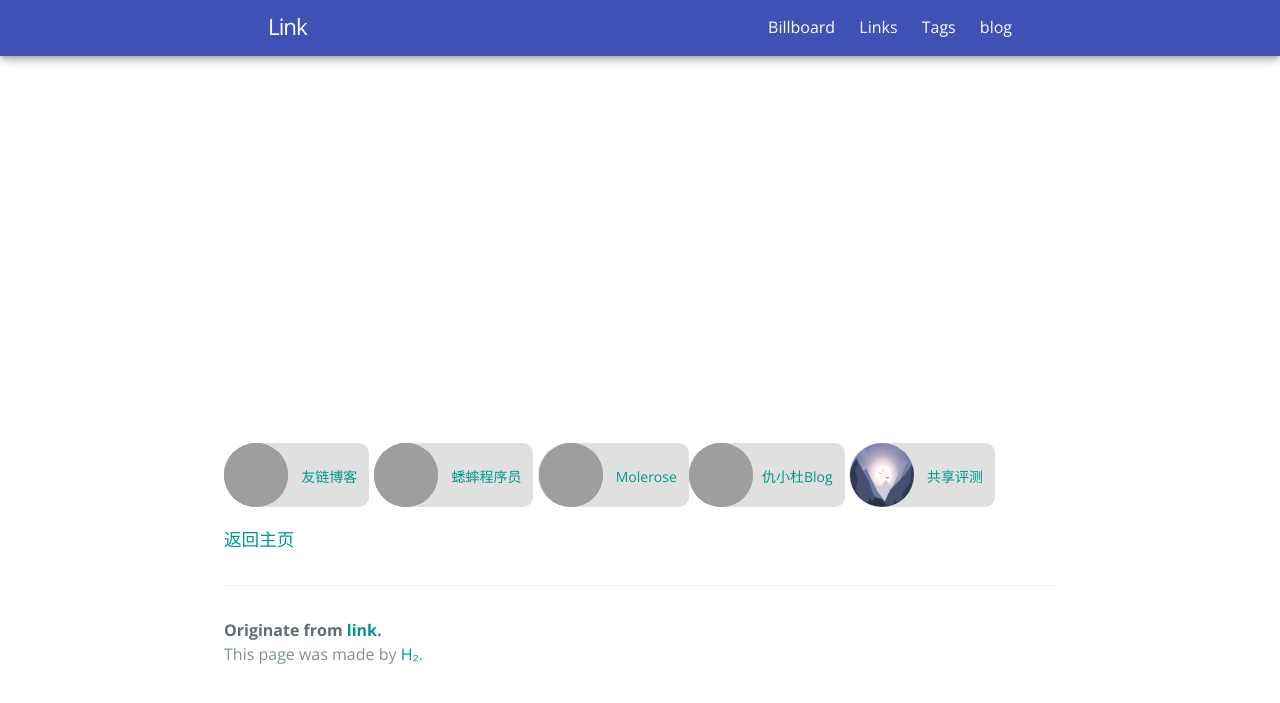
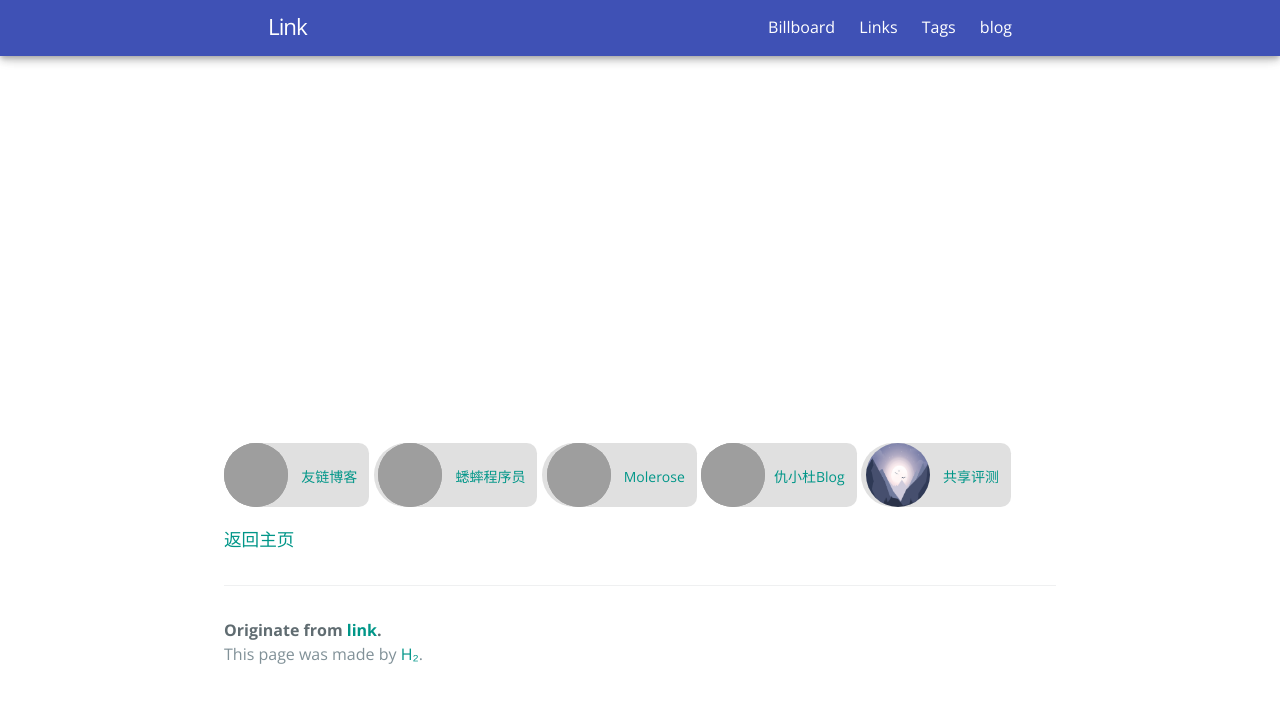
Before and after one commit to link9596/qwq, a Jekyll site: the page built from about.md, in a window 1280 px wide. Shown: the top 703 px of the page. Built offline with Jekyll 4.4.1, drawn with Linux system fonts in a browser that asks for light colours; comment, search, counter and statistics services are not loaded; grey boxes are pictures that could not be loaded.

Commit message:
Update about.md

```diff
--- a/about.md
+++ b/about.md
@@ -11,22 +11,22 @@ permalink: /links.html
 </div>
 
 <div class="link-chip">
-  <img src="http://www.huisai.top/usr/files/icon.jpg" class="link-chip-icon" style="margin-left: -4px">
+  <img src="http://www.huisai.top/usr/files/icon.jpg" class="link-chip-icon">
   <a target="_blank" class="link-chip-title" href="http://www.huisai.top">蟋蟀程序员</a>
 </div>
 
 <div class="link-chip">
-  <img src="http://www.molerose.com/usr/themes/molerose/images/400-400.jpg" class="link-chip-icon" style="margin-left: -4px">
+  <img src="http://www.molerose.com/usr/themes/molerose/images/400-400.jpg" class="link-chip-icon">
   <a target="_blank" class="link-chip-title" href="http://www.molerose.com/">Molerose</a>
 </div>
 
 <div class="link-chip">
-  <img src=" https://ss0.bdstatic.com/94oJfD_bAAcT8t7mm9GUKT-xh_/timg?image&quality=100&size=b4000_4000&sec=1514795263&di=fe0250bafa079e945203fbf61684a4c9&src=http://cdnimg103.lizhi.fm/audio_cover/2014/11/22/16021180753166727_320x320.jpg" class="link-chip-icon" style="margin-left: -4px">
+  <img src=" https://ss0.bdstatic.com/94oJfD_bAAcT8t7mm9GUKT-xh_/timg?image&quality=100&size=b4000_4000&sec=1514795263&di=fe0250bafa079e945203fbf61684a4c9&src=http://cdnimg103.lizhi.fm/audio_cover/2014/11/22/16021180753166727_320x320.jpg" class="link-chip-icon">
   <a target="_blank" class="link-chip-title" href="http://www.qiuxiaodu.club/">仇小杜Blog</a>
 </div>
 
 <div class="link-chip">
-  <img src="/avatar/default.png" class="link-chip-icon" style="margin-left: -4px">
+  <img src="/avatar/default.png" class="link-chip-icon">
   <a target="_blank" class="link-chip-title" href="https://ogays.club">共享评测</a>
 </div>
 
```
